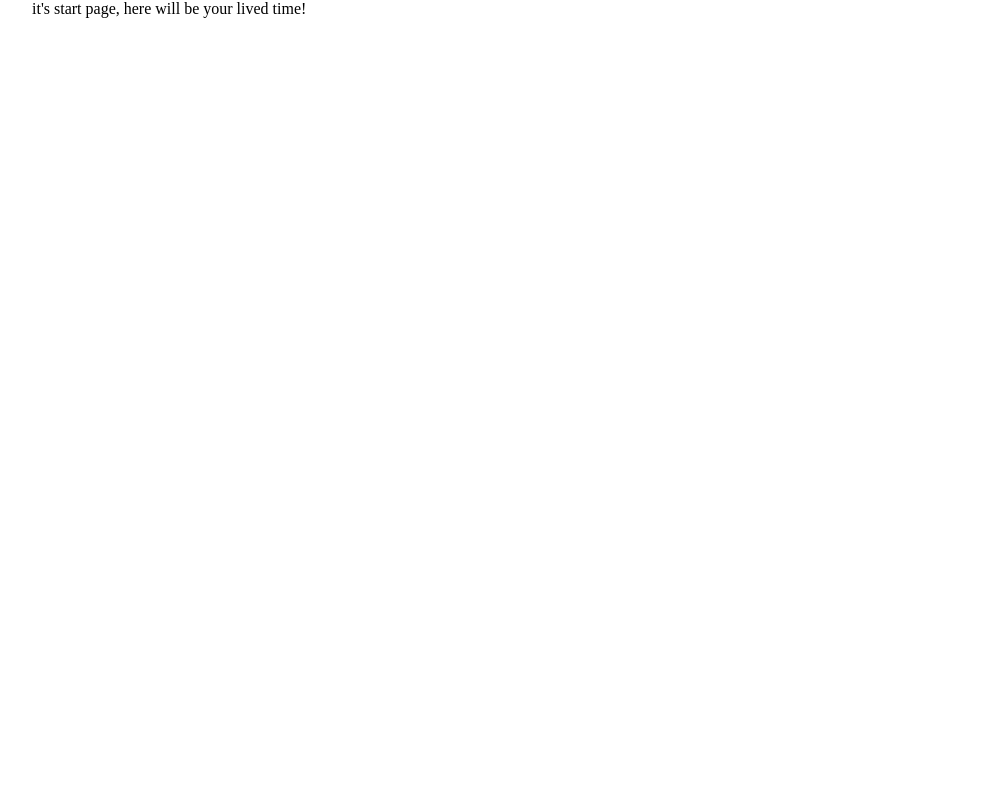
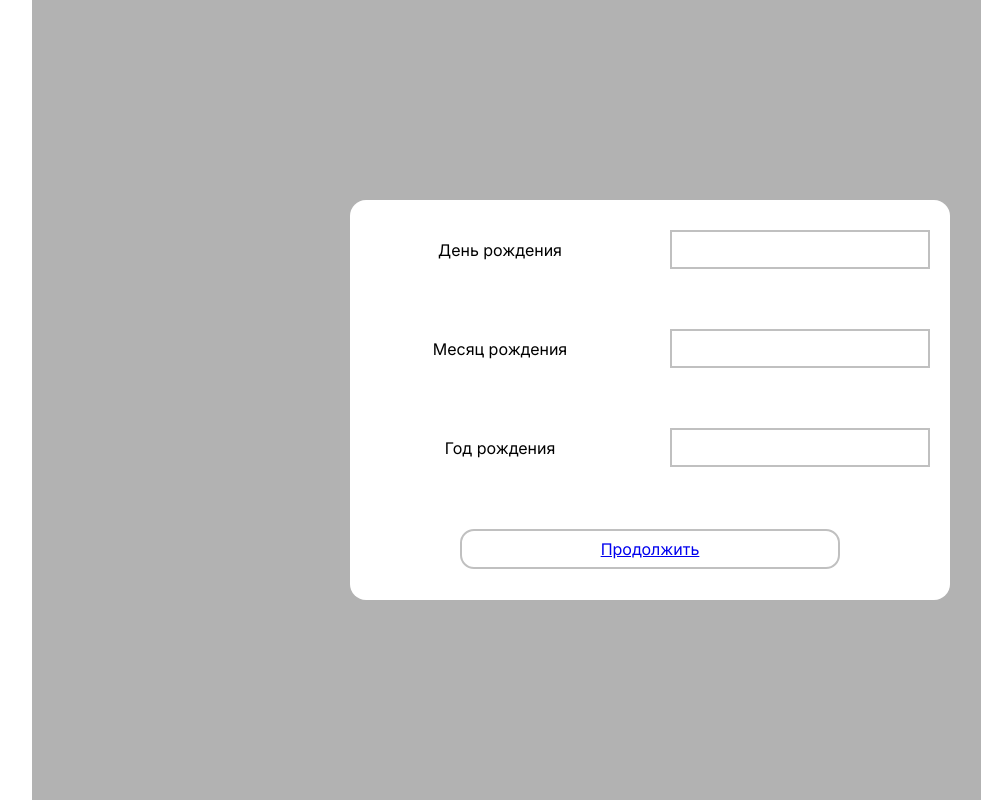
Before and after one commit to AntonAAFirst/calendar, a React (Create React App) app: page / in a window 1280 px wide. Shown: the whole page, without its empty margins (12-993 px from the left). Built offline with nearby package versions, Linux system fonts and the light colour scheme; no server answers; some icons are missing.

Commit message:
добавил авторизацию и убрал баги

```diff
--- a/src/pages/StartPage.tsx
+++ b/src/pages/StartPage.tsx
@@ -1,3 +1,46 @@
+import Cookies from "js-cookie";
+import { useState } from "react";
+import { Link } from "react-router-dom";
+
+import "../shared/styles/authform.css";
+import AuthFormItem from "../widgets/Auth/AuthFormItem";
+
 export default function StartPage() {
-  return <div>it's start page, here will be your lived time!</div>;
+  const [inputDay, setInputDay] = useState<string>("");
+  const [inputMonth, setInputMonth] = useState<string>("");
+  const [inputYear, setInputYear] = useState<string>("");
+
+  function setCookies() {
+    Cookies.set("day", inputDay);
+    Cookies.set("month", inputMonth);
+    Cookies.set("year", inputYear);
+  }
+
+  return (
+    <div className="startpage-container">
+      <div className="auth-form">
+        <AuthFormItem
+          text="День рождения"
+          value={inputDay}
+          setValue={setInputDay}
+        />
+
+        <AuthFormItem
+          text="Месяц рождения"
+          value={inputMonth}
+          setValue={setInputMonth}
+        />
+
+        <AuthFormItem
+          text="Год рождения"
+          value={inputYear}
+          setValue={setInputYear}
+        />
+
+        <Link to="clock" onClick={setCookies} className="auth-form__button">
+          Продолжить
+        </Link>
+      </div>
+    </div>
+  );
 }
--- a/src/shared/helpers/index.ts
+++ b/src/shared/helpers/index.ts
@@ -27,5 +27,3 @@ export function getLivedYears() {
   }
   return new Date().getFullYear() - parseInt(yearOfBirth) + thisYear;
 }
-
-// export function getLivedYearsByTime()
--- /dev/null
+++ b/src/shared/styles/authform.css
@@ -0,0 +1,47 @@
+.auth-form {
+  width: 600px;
+  height: 400px;
+  border-radius: 16px;
+  background-color: white;
+  margin: auto auto;
+  text-align: center;
+  font-family: "Inter", sans-serif;
+  display: grid;
+}
+
+.auth-form__item {
+  display: grid;
+  /* border: 2px solid red; */
+  grid-template-columns: 1fr 1fr;
+}
+
+.auth-form__item__text {
+  margin: auto auto;
+}
+
+.auth-form__item__input {
+  font-family: "Inter", sans-serif;
+  padding: 8px;
+  height: 20%;
+  border: 2px solid silver;
+  width: 80%;
+  margin: auto auto;
+}
+
+.auth-form__button {
+  border: 2px solid silver;
+  width: 60%;
+  border-radius: 14px;
+  padding: 8px;
+  margin: auto auto;
+}
+
+.auth-form__button:hover {
+  cursor: pointer;
+  background-color: silver;
+}
+
+.startpage-container {
+  display: grid;
+  background: rgba(0, 0, 0, 0.3);
+}
--- /dev/null
+++ b/src/widgets/Auth/AuthFormItem.tsx
@@ -0,0 +1,23 @@
+interface AuthFormItemProps {
+  text: string;
+  value: string;
+  setValue: Function;
+}
+
+export default function AuthFormItem({
+  text,
+  value,
+  setValue,
+}: AuthFormItemProps) {
+  return (
+    <div className="auth-form__item">
+      <div className="auth-form__item__text">{text}</div>
+      <input
+        value={value}
+        onChange={(e) => setValue(e.target.value)}
+        type="text"
+        className="auth-form__item__input"
+      />
+    </div>
+  );
+}
--- a/src/widgets/Clock/infoblock/ClockInfoBlock.tsx
+++ b/src/widgets/Clock/infoblock/ClockInfoBlock.tsx
@@ -8,18 +8,6 @@ import axios from "axios";
 export default function ClockInfoBlock() {
   const [insultText, setInsultText] = useState<string>("");
 
-  // async function getInsultData() {
-  //   const response = await axios.get(
-  //     "http://evilinsult.com/generate_insult.php?lang=en&type=json"
-  //   );
-
-  //   console.log(response);
-  // }
-
-  useEffect(() => {
-    // getInsultData();
-  }, []);
-
   return (
     <div className="clock-info-block">
       <LivedTime />
```
